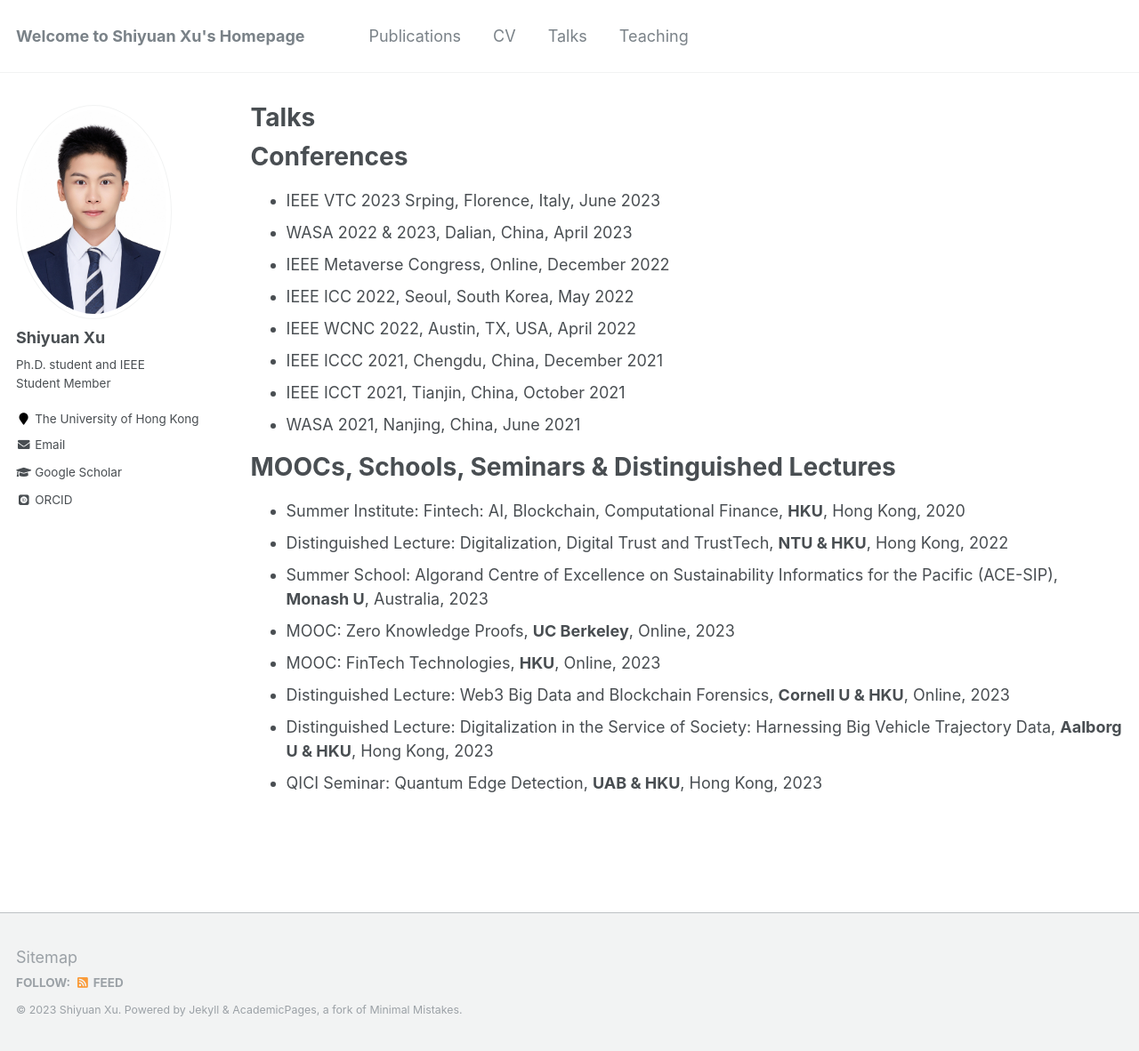
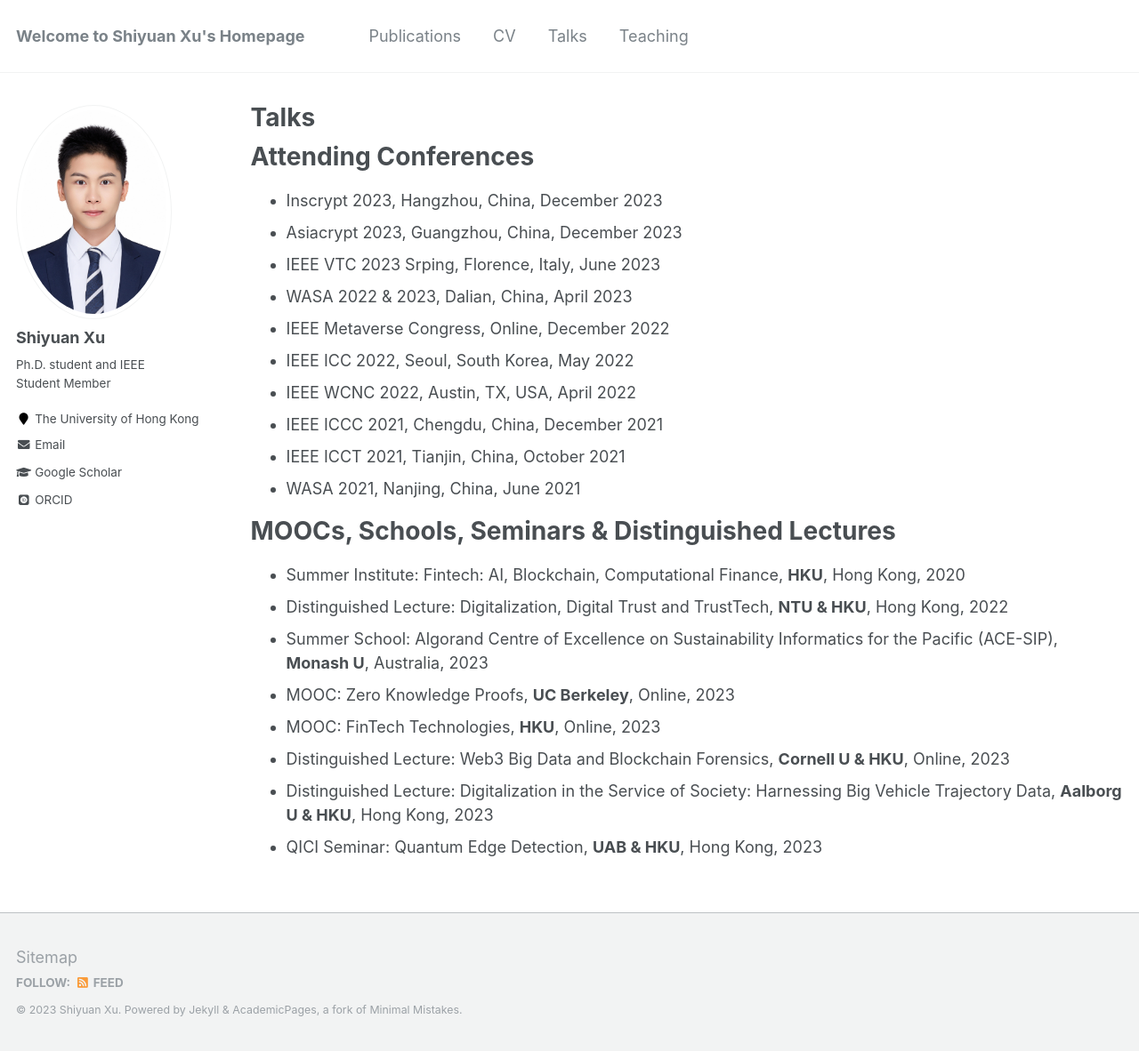
Before and after one commit to shiyuanjack/shiyuanjack.github.io, a Jekyll site: the page built from _pages/talks.md, in a window 1280 px wide and 1182 px high. Shown: the whole window at 89% size. Built offline with Jekyll 4.4.1, drawn with Linux system fonts in a browser that asks for light colours; some web fonts are replaced.

Commit message:
talks.md

```diff
--- a/_pages/talks.md
+++ b/_pages/talks.md
@@ -9,8 +9,10 @@ redirect_from:
 
 {% include base_path %}
 
-Conferences
+Attending Conferences
 ======
+* Inscrypt 2023, Hangzhou, China, December 2023
+* Asiacrypt 2023, Guangzhou, China, December 2023
 * IEEE VTC 2023 Srping, Florence, Italy, June 2023
 * WASA 2022 & 2023, Dalian, China, April 2023
 * IEEE Metaverse Congress, Online, December 2022
```
